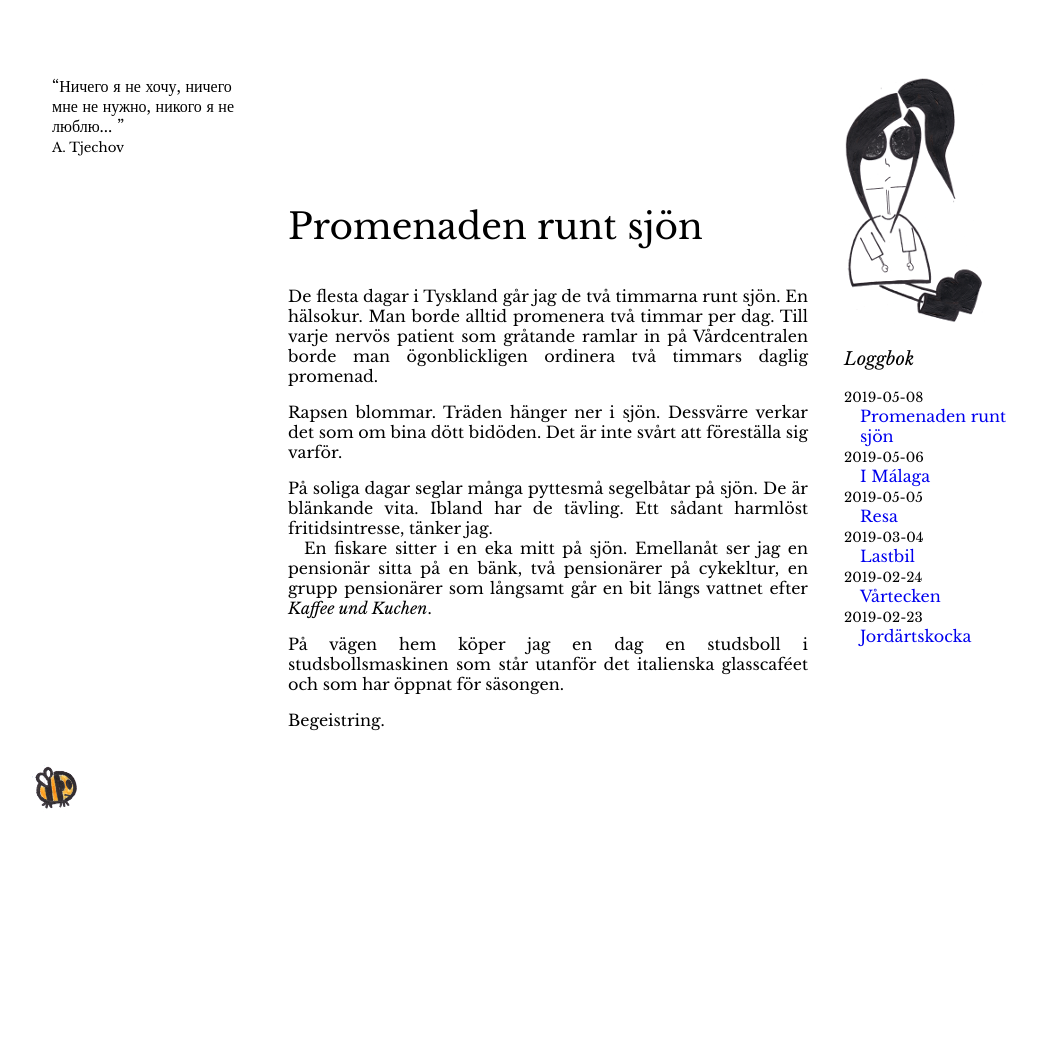
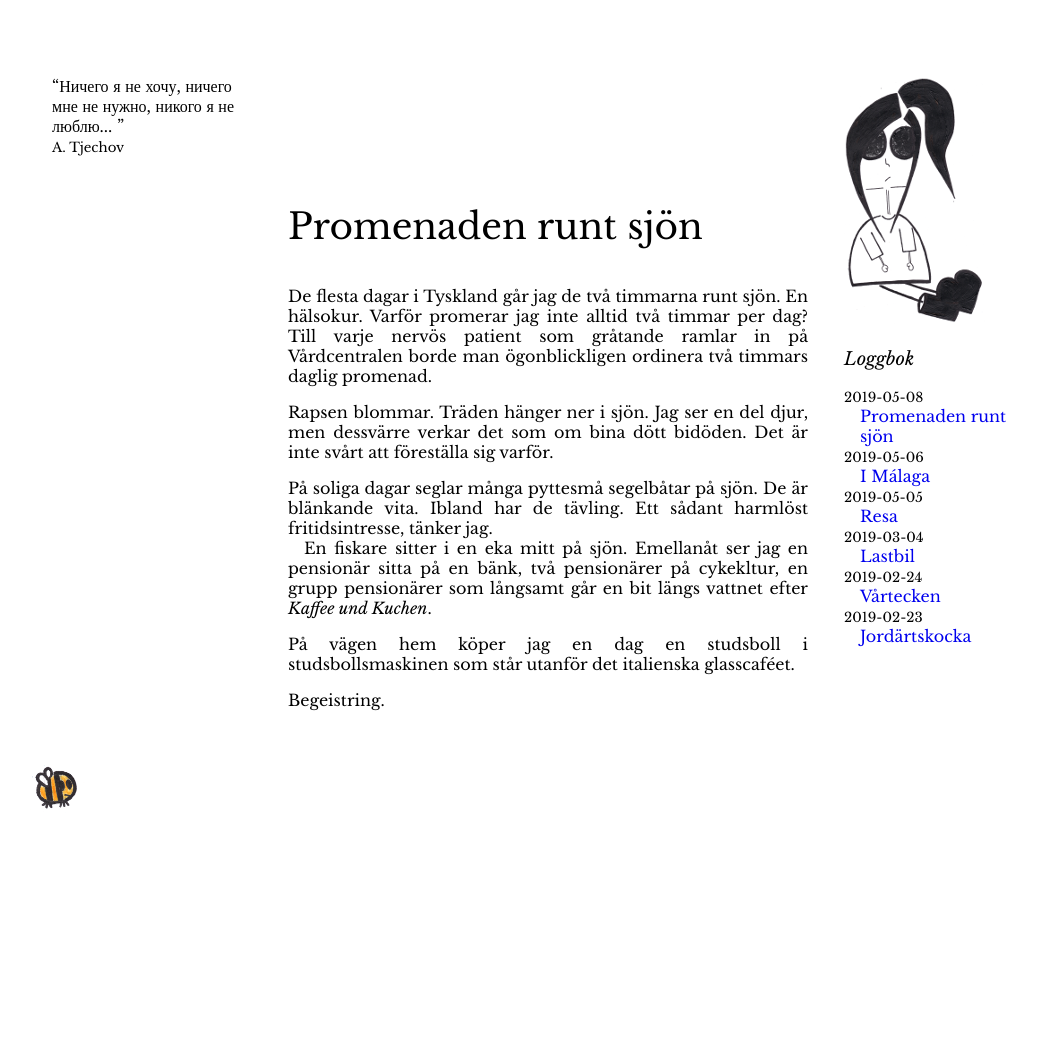
Before and after one commit to amandasandberg/amandasandberg.github.io, a Jekyll site: the page built from _posts/2019-05-08-Promenaden-runt-sjön.md, in a window 1280 px wide. Shown: the whole page, without its empty margins (92-1129 px from the left). Built offline with Jekyll 4.4.1, drawn with Linux system fonts in a browser that asks for light colours.

Commit message:
Update 2019-05-08-Promenaden-runt-sjön.md

```diff
--- a/_posts/2019-05-08-Promenaden-runt-sjön.md
+++ b/_posts/2019-05-08-Promenaden-runt-sjön.md
@@ -3,15 +3,15 @@ layout: default
 title: "Promenaden runt sjön"
 ---
 
-De flesta dagar i Tyskland går jag de två timmarna runt sjön. En hälsokur. Man borde alltid promenera två timmar per dag.
+De flesta dagar i Tyskland går jag de två timmarna runt sjön. En hälsokur. Varför promerar jag inte alltid två timmar per dag?
 Till varje nervös patient som gråtande ramlar in på Vårdcentralen borde man ögonblickligen ordinera två timmars daglig promenad.
 
-Rapsen blommar. Träden hänger ner i sjön. Dessvärre verkar det som om bina dött bidöden. Det är inte svårt att föreställa sig varför.
+Rapsen blommar. Träden hänger ner i sjön. Jag ser en del djur, men dessvärre verkar det som om bina dött bidöden. Det är inte svårt att föreställa sig varför.
 
 
 På soliga dagar seglar många pyttesmå segelbåtar på sjön. De är blänkande vita. Ibland har de tävling. Ett sådant harmlöst fritidsintresse, tänker jag.
 <span>En fiskare sitter i en eka mitt på sjön. Emellanåt ser jag en pensionär sitta på en bänk, två pensionärer på cykekltur, en grupp pensionärer som långsamt går en bit längs vattnet efter _Kaffee und Kuchen_.</span>
 
-På vägen hem köper jag en dag en studsboll i studsbollsmaskinen som står utanför det italienska glasscaféet och som har öppnat för säsongen.
+På vägen hem köper jag en dag en studsboll i studsbollsmaskinen som står utanför det italienska glasscaféet.
 
 Begeistring.
```
